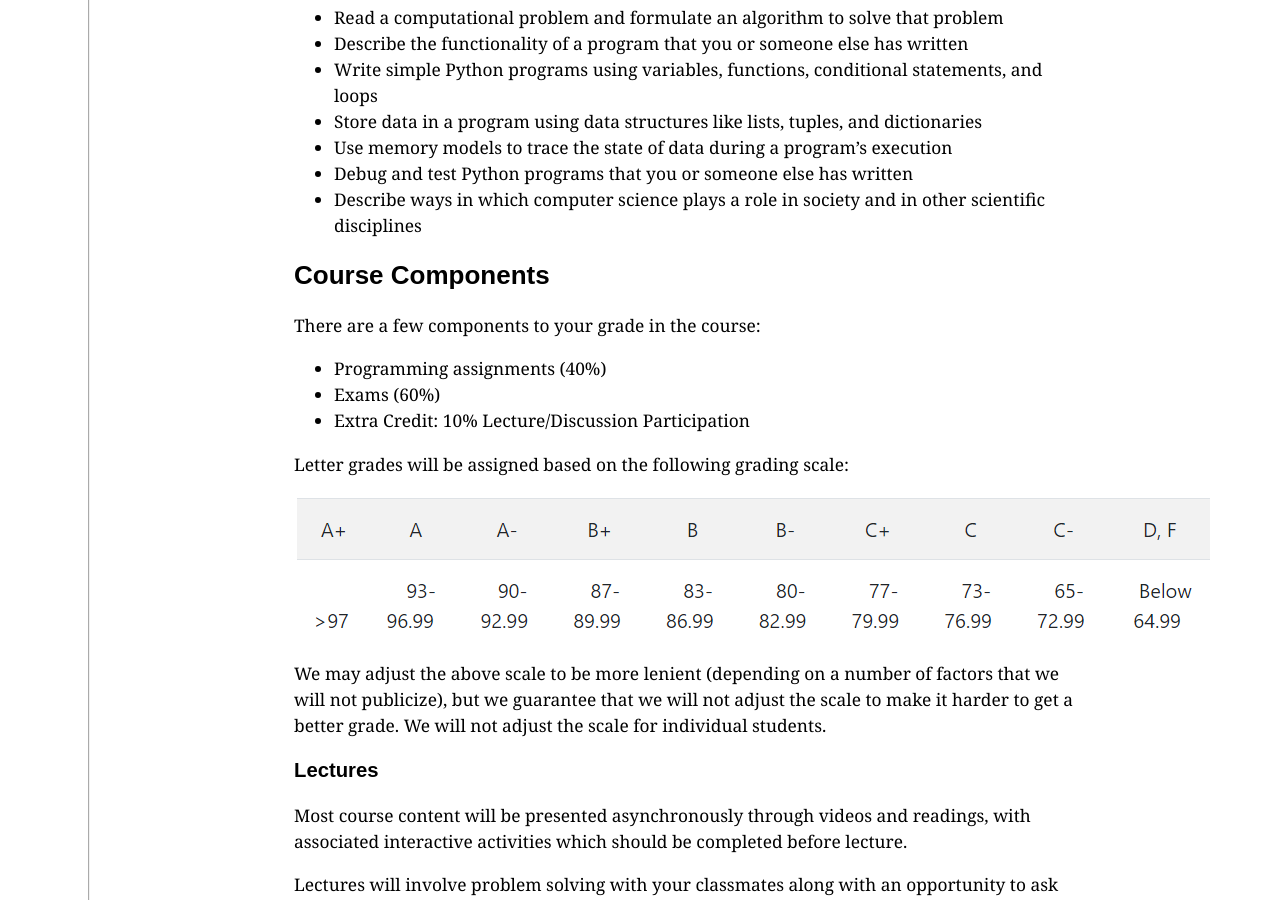
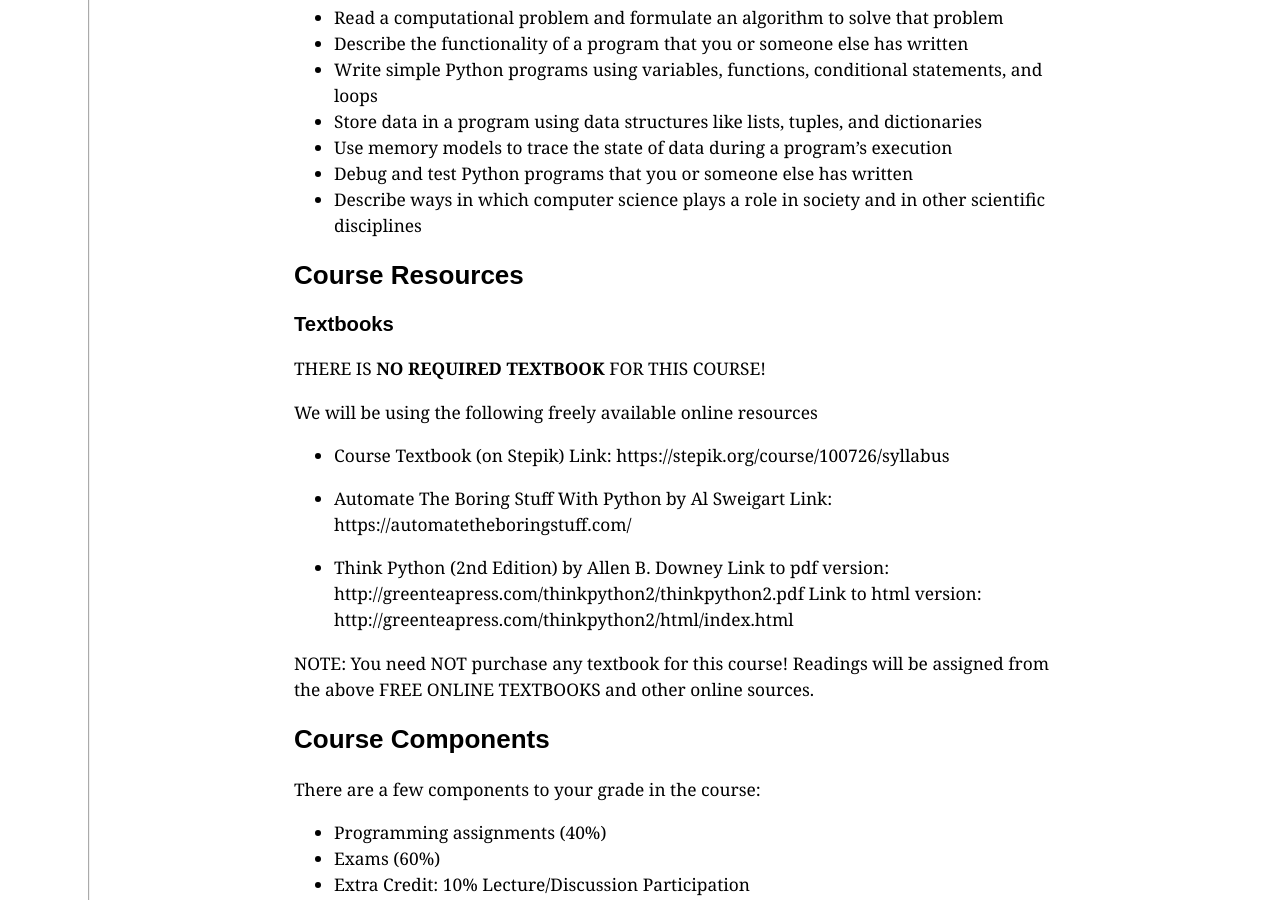
Before and after one commit to ucsd-cse8a-sp24/ucsd-cse8a-sp24.github.io, a Jekyll site: the page built from syllabus.md, in a window 1280 px wide and 900 px high, scrolled down 676 px. Built offline with Jekyll 4.4.1, drawn with Linux system fonts in a browser that asks for light colours.

Commit message:
Update syllabus.md

```diff
--- a/syllabus.md
+++ b/syllabus.md
@@ -30,6 +30,42 @@ Students who successfully complete CSE 8A will be able to:
 - Use memory models to trace the state of data during a program’s execution
 - Debug and test Python programs that you or someone else has written
 - Describe ways in which computer science plays a role in society and in other scientific disciplines
+
+## Course Resources
+
+<h3>Textbooks</h3>
+
+THERE IS **NO REQUIRED TEXTBOOK** FOR THIS COURSE!
+
+We will be using the following freely available online resources
+
+- Course Textbook (on Stepik)
+  Link: https://stepik.org/course/100726/syllabus
+
+- Automate The Boring Stuff With Python by Al Sweigart
+  Link: https://automatetheboringstuff.com/
+
+- Think Python (2nd Edition) by Allen B. Downey
+  Link to pdf version:  http://greenteapress.com/thinkpython2/thinkpython2.pdf
+  Link to html version: http://greenteapress.com/thinkpython2/html/index.html
+
+NOTE: You need NOT purchase any textbook for this course! Readings will be assigned from the above FREE ONLINE TEXTBOOKS and other online sources.
+
+
+
+
+
+
+
+
+
+
+
+
+
+
+
+
 
 
 
```
